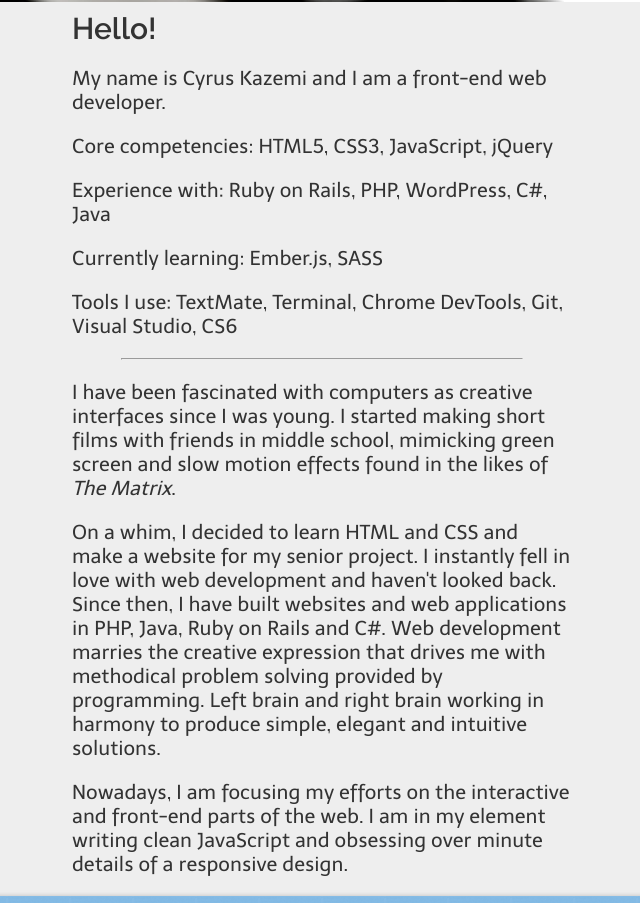
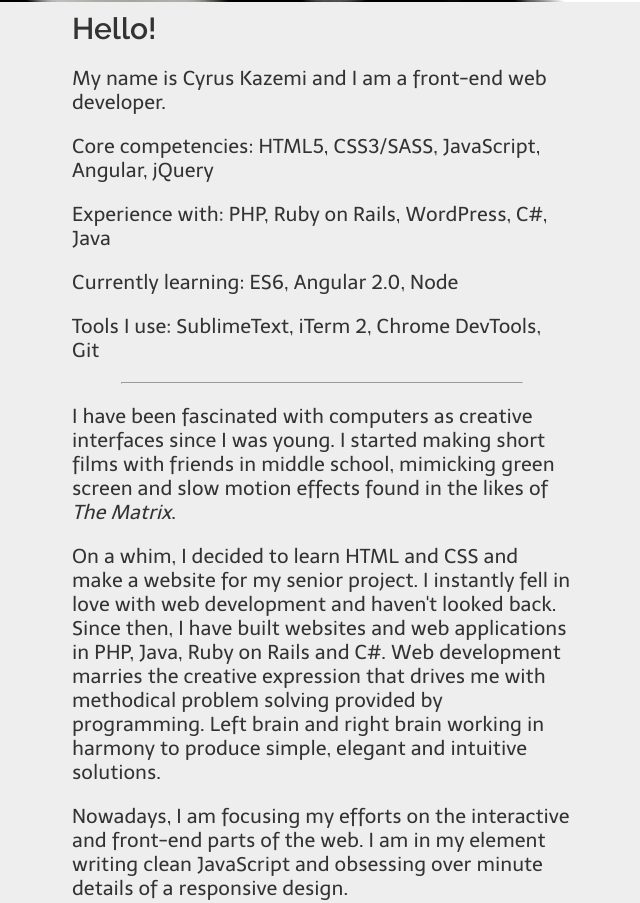
Before and after one commit to cyruskazemi/cyruskazemi.github.io, a plain HTML site: page index.html in a window 1280 px wide. Shown: the part 798-1701 px from the top of the page, without its empty margins (308-948 px from the left). Drawn offline with nearby package versions, Linux system fonts and the light colour scheme; a web font is replaced by a local one.

Commit message:
2016 Update

```diff
--- a/index.html
+++ b/index.html
@@ -44,10 +44,10 @@
 			<div class="content">
 				<h2 class="raleway_medium">Hello!</h2>
 				<p>My name is Cyrus Kazemi and I am a front-end web developer.</p>
-				<p>Core competencies: HTML5, CSS3, JavaScript, jQuery</p>
-				<p>Experience with: Ruby on Rails, PHP, WordPress, C#, Java</p>
-				<p>Currently learning: Ember.js, SASS</p>
-				<p>Tools I use: TextMate, Terminal, Chrome DevTools, Git, Visual Studio, CS6</p>
+				<p>Core competencies: HTML5, CSS3/SASS, JavaScript, Angular, jQuery</p>
+				<p>Experience with: PHP, Ruby on Rails, WordPress, C#, Java</p>
+				<p>Currently learning: ES6, Angular 2.0, Node</p>
+				<p>Tools I use: SublimeText, iTerm 2, Chrome DevTools, Git</p>
 				<hr>
 				<p>I have been fascinated with computers as creative interfaces since I was young. I started making short films with friends in middle school, mimicking green screen and slow motion effects found in the likes of <em>The Matrix</em>.</p>
 				<p>On a whim, I decided to learn HTML and CSS and make a website for my senior project. I instantly fell in love with web development and haven't looked back. Since then, I have built websites and web applications in PHP, Java, Ruby on Rails and C#. Web development marries the creative expression that drives me with methodical problem solving provided by programming. Left brain and right brain working in harmony to produce simple, elegant and intuitive solutions. </p>
@@ -66,9 +66,6 @@
 				</a>
 				<a href="http://deltsnorthwestalumni.com">
 					<img src="assets/images/projects_dnwaa.png" width="500" height="140" >
-				</a>
-				<a href="http://teamchem.heroku.com">
-					<img src="assets/images/projects_giveto.png" width="500" height="140" >
 				</a>
 			</div>
 		</div>
```
Also changed, not shown: 3 other files.
